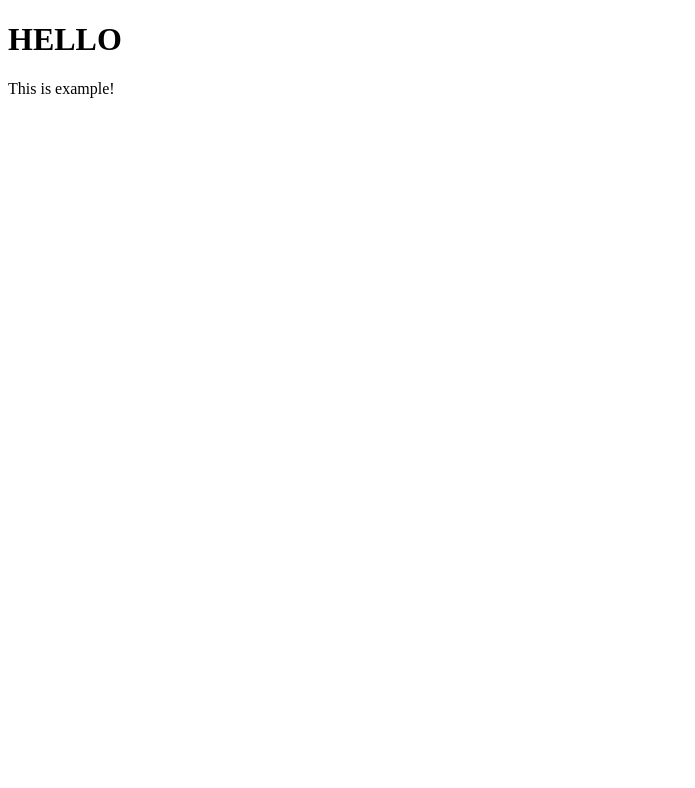
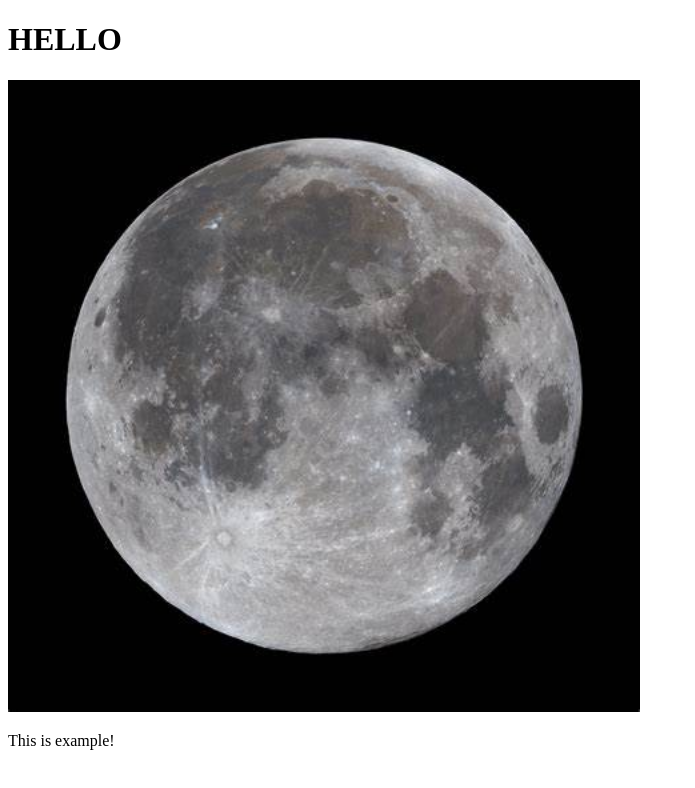
Before and after one commit to Alexxxies/hello-page, a plain HTML site: page index.html in a window 1280 px wide. Shown: the whole page, without its empty margins (0-695 px from the left). Drawn offline with Linux system fonts and the light colour scheme.

Commit message:
Added images to file

```diff
--- a/index.html
+++ b/index.html
@@ -5,6 +5,8 @@
     </head>
 <body>
     <h1>HELLO</h1>
+    <div><img src="moon.jpg " style="width:50%; max-width: 960px;">
+    </div>
     <p> This is example!</p>
 </body>
 </html>
```
Also changed, not shown: moon.jpg (added).
